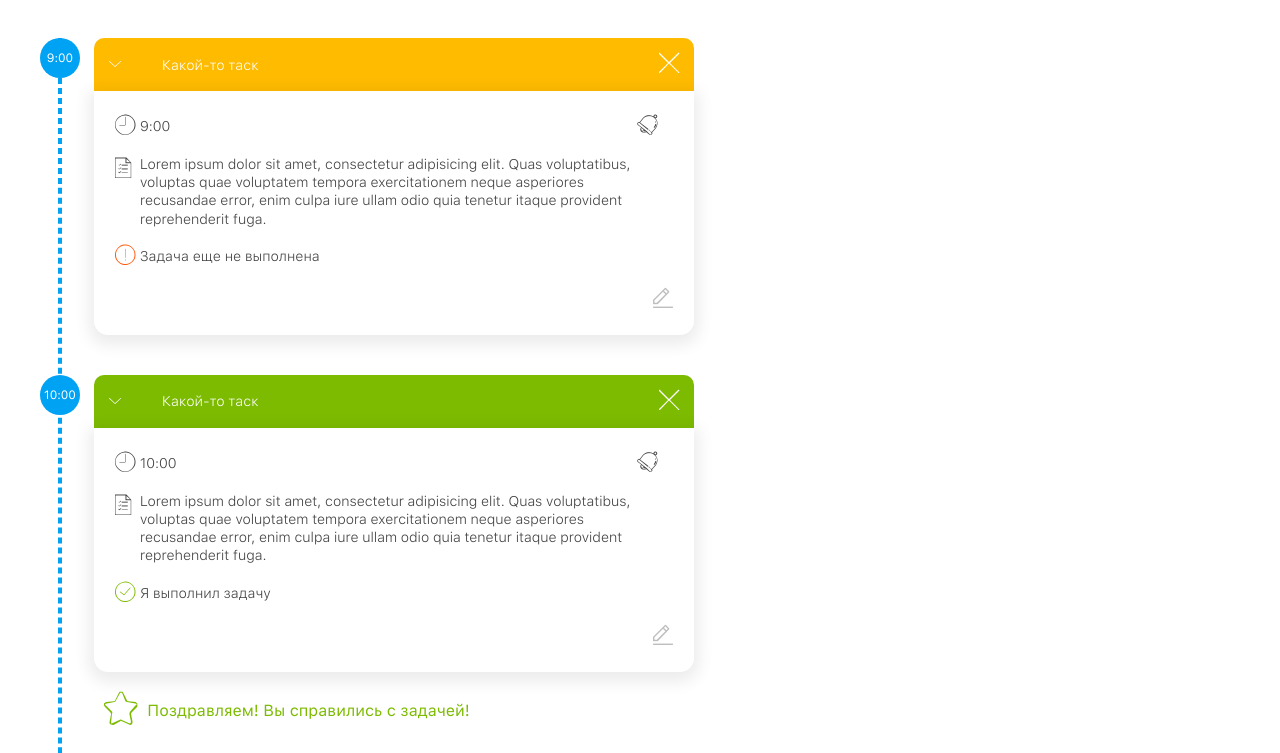
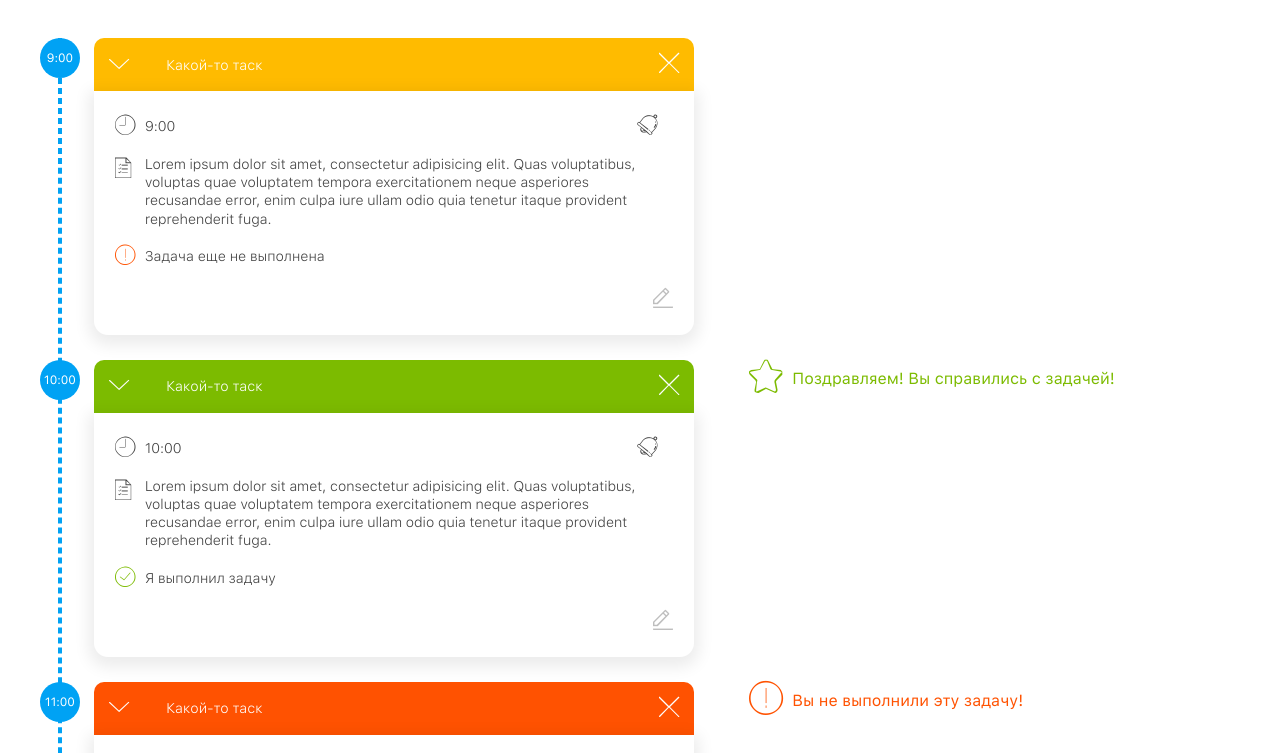
Before and after one commit to Valentyna1/FLEXmaket-first, a website: page app/index.html in a window 1280 px wide. Shown: the part 276-1029 px from the top of the page. Drawn offline with Linux system fonts and the light colour scheme.

Commit message:
Правки в task

```diff
--- a/app/css/style.css
+++ b/app/css/style.css
@@ -268,16 +268,17 @@ button {
           transform: translateY(55%); }
   .add-task span {
     display: inline-block;
-    width: 3em;
+    width: 3.5em;
     height: .5em;
     background: #fff;
     position: absolute;
     -webkit-border-radius: 4px;
             border-radius: 4px;
-    right: 25%; }
+    right: 21%;
+    top: 47%; }
     .add-task span + span {
       display: inline-block;
-      width: 3em;
+      width: 3.5em;
       height: .5em;
       background: #fff;
       position: absolute;
@@ -335,31 +336,31 @@ main {
 .task {
   width: 100%;
   padding-left: 5.4em;
+  padding-bottom: 2.5em;
   position: relative;
   max-width: -webkit-calc( 600px + 5.4em);
   max-width: calc( 600px + 5.4em); }
-  @media (min-width: 1024px) {
-    .task {
-      -webkit-box-orient: horizontal;
-      -webkit-box-direction: normal;
-      -webkit-flex-direction: row;
-          -ms-flex-direction: row;
-              flex-direction: row; } }
   .task.open .task-content-wrap {
     display: block; }
   .task.open .task-header {
     -webkit-border-radius: 1em 1em 0 0;
             border-radius: 1em 1em 0 0; }
+    .task.open .task-header .icon-arrow {
+      font-size: 1em; }
   .task.success .task-header {
     background: #7cbb00;
     -webkit-border-radius: 1em 1em 0 0;
             border-radius: 1em 1em 0 0; }
+    .task.success .task-header .icon-arrow {
+      font-size: 1em; }
   .task.success .task-content-wrap {
     display: block; }
   .task.warning .task-header {
     background: #ff5201;
     -webkit-border-radius: 1em 1em 0 0;
             border-radius: 1em 1em 0 0; }
+    .task.warning .task-header .icon-arrow {
+      font-size: 1em; }
   .task.warning .task-content-wrap {
     display: block; }
   .task + .task {
@@ -413,10 +414,10 @@ main {
               align-items: center; }
       .task .task-content-wrap .time-row .time {
         width: 90%;
-        padding-left: 5px; }
+        padding-left: 10px; }
     .task .task-content-wrap .task-text-row .text {
       width: 90%;
-      padding-left: 5px; }
+      padding-left: 10px; }
     .task .task-content-wrap .task-check-row .icon-warning {
       color: #ff5201; }
     .task .task-content-wrap .task-check-row .icon-check {
@@ -424,7 +425,7 @@ main {
     .task .task-content-wrap .task-check-row input {
       display: none; }
     .task .task-content-wrap .task-check-row label {
-      padding: 5px 0 0 5px; }
+      padding: 5px 0 0 10px; }
     .task .task-content-wrap .task-edit-row {
       -webkit-box-pack: end;
       -webkit-justify-content: flex-end;
@@ -432,29 +433,49 @@ main {
               justify-content: flex-end; }
       .task .task-content-wrap .task-edit-row .task-icon {
         color: #bebebe; }
-  .task .warning-wrap {
+
+@media (min-width: 1024px) {
+  .task-wrap {
+    display: -webkit-box;
+    display: -webkit-flex;
+    display: -ms-flexbox;
+    display: flex;
+    -webkit-box-orient: horizontal;
+    -webkit-box-direction: normal;
+    -webkit-flex-direction: row;
+        -ms-flex-direction: row;
+            flex-direction: row;
+    -webkit-box-align: start;
+    -webkit-align-items: flex-start;
+        -ms-flex-align: start;
+            align-items: flex-start; } }
+
+.task-wrap .warning-wrap {
   -webkit-box-align: center;
   -webkit-align-items: center;
       -ms-flex-align: center;
           align-items: center;
-    padding-top: 2em; }
-    .task .warning-wrap .icon-warning {
+  padding-left: 4.5em;
+  padding-bottom: 2.5em; }
+  .task-wrap .warning-wrap .icon-warning {
     color: #ff5201;
     font-size: 3.3333em; }
-    .task .warning-wrap span {
+  .task-wrap .warning-wrap span {
     font-size: 1.6em;
     color: #ff5201;
     padding-left: 10px; }
-  .task .success-wrap {
+
+.task-wrap .success-wrap {
   -webkit-box-align: center;
   -webkit-align-items: center;
       -ms-flex-align: center;
           align-items: center;
-    padding-top: 2em; }
-    .task .success-wrap .icon-star {
+  padding-left: 4.5em;
+  padding-bottom: 2.5em; }
+  .task-wrap .success-wrap .icon-star {
     color: #7cbb00;
     font-size: 3.3333em; }
-    .task .success-wrap span {
+  .task-wrap .success-wrap span {
     font-size: 1.6em;
     color: #7cbb00;
     padding-left: 10px; }
@@ -742,5 +763,5 @@ form {
         content: '';
         background: url("../img/check_box.svg") no-repeat;
         border: none;
-        height: 1.4em;
-        width: 1.4em; }
+        height: 1.1em;
+        width: 1.1em; }
--- a/app/index.html
+++ b/app/index.html
@@ -70,8 +70,8 @@
 								<div class="task-icon">
 									<span class="icon icon-warning"></span>
 								</div>
-								<input type="checkbox" id="check">
-								<label for="check">Задача еще не выполнена</label>
+								<input type="checkbox" id="check-wr">
+								<label for="check-wr">Задача еще не выполнена</label>
 							</div>
 							<div class="task-edit-row flex-container">
 								<div class="task-icon">
@@ -88,6 +88,7 @@
 					</div>
 					<!-- ONE TASK END -->
 					<!-- ONE TASK START -->
+					<div class="task-wrap">
 						<div class="task success">
 							<div class="to-do-time">10:00</div>
 							<div class="task-header flex-container">
@@ -117,12 +118,13 @@
 									<div class="task-icon">
 										<span class="icon icon-check"></span>
 									</div>
-								<input type="checkbox" id="check">
-								<label for="check">Я выполнил задачу</label>
+									<input type="checkbox" id="check-sc">
+									<label for="check-sc">Я выполнил задачу</label>
 								</div>
 								<div class="task-edit-row flex-container">
 									<div class="task-icon">
 										<span class="icon icon-edit"></span>
+									</div>
 								</div>
 							</div>
 						</div>
@@ -135,6 +137,7 @@
 					</div>
 					<!-- ONE TASK END -->
 					<!-- ONE TASK START -->
+					<div class="task-wrap">
 						<div class="task warning">
 							<div class="to-do-time">11:00</div>
 							<div class="task-header flex-container">
@@ -173,11 +176,12 @@
 									</div>
 								</div>
 							</div>
+						</div>
 						<div class="warning-wrap flex-container">
 							<div class="task-icon">
 								<span class="icon icon-warning"></span>
 							</div>
-							<span>Вы не выполнили эту задачу</span>
+							<span>Вы не выполнили эту задачу!</span>
 						</div>
 					</div>
 					<!-- ONE TASK END -->
```
Also changed, not shown: app/login.html (+2 -2 lines), dist/sass/_layout.scss, dist/sass/_login.scss. Lines whose indentation alone changed are shown as unchanged.
